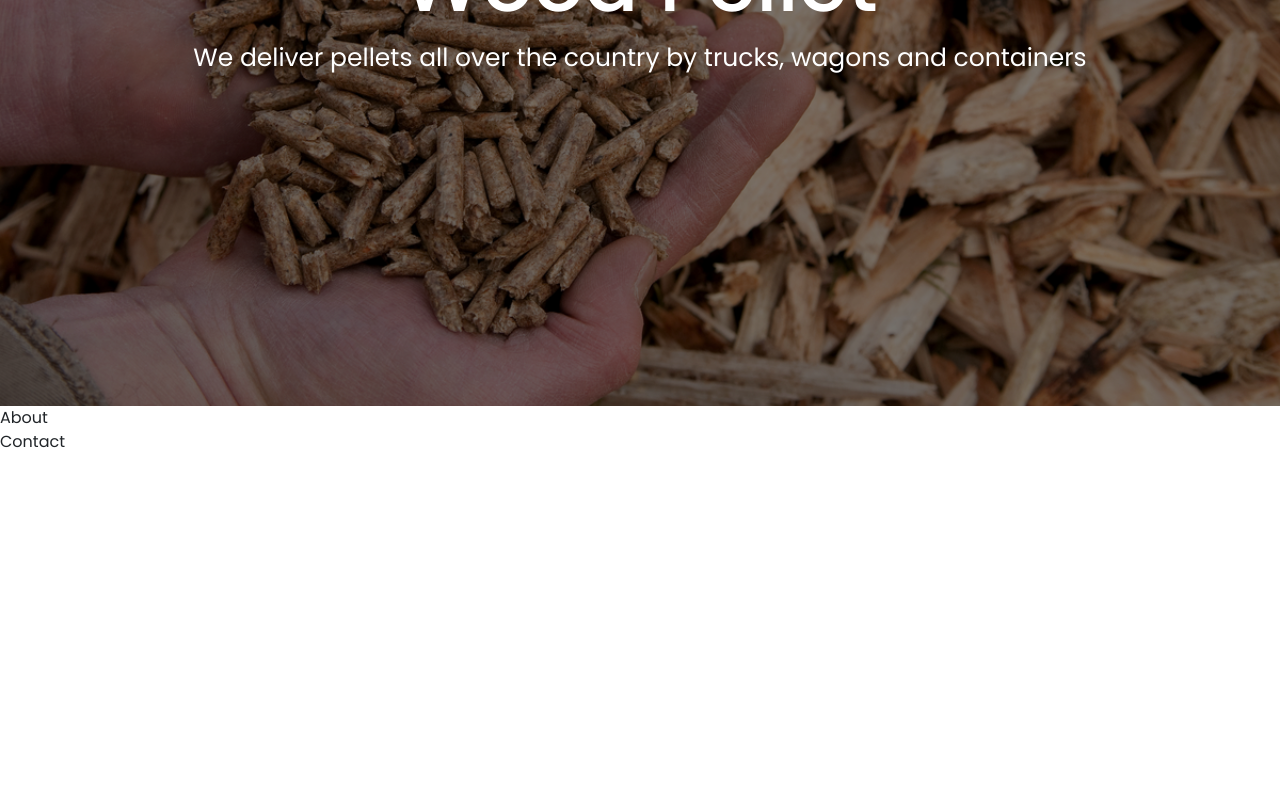
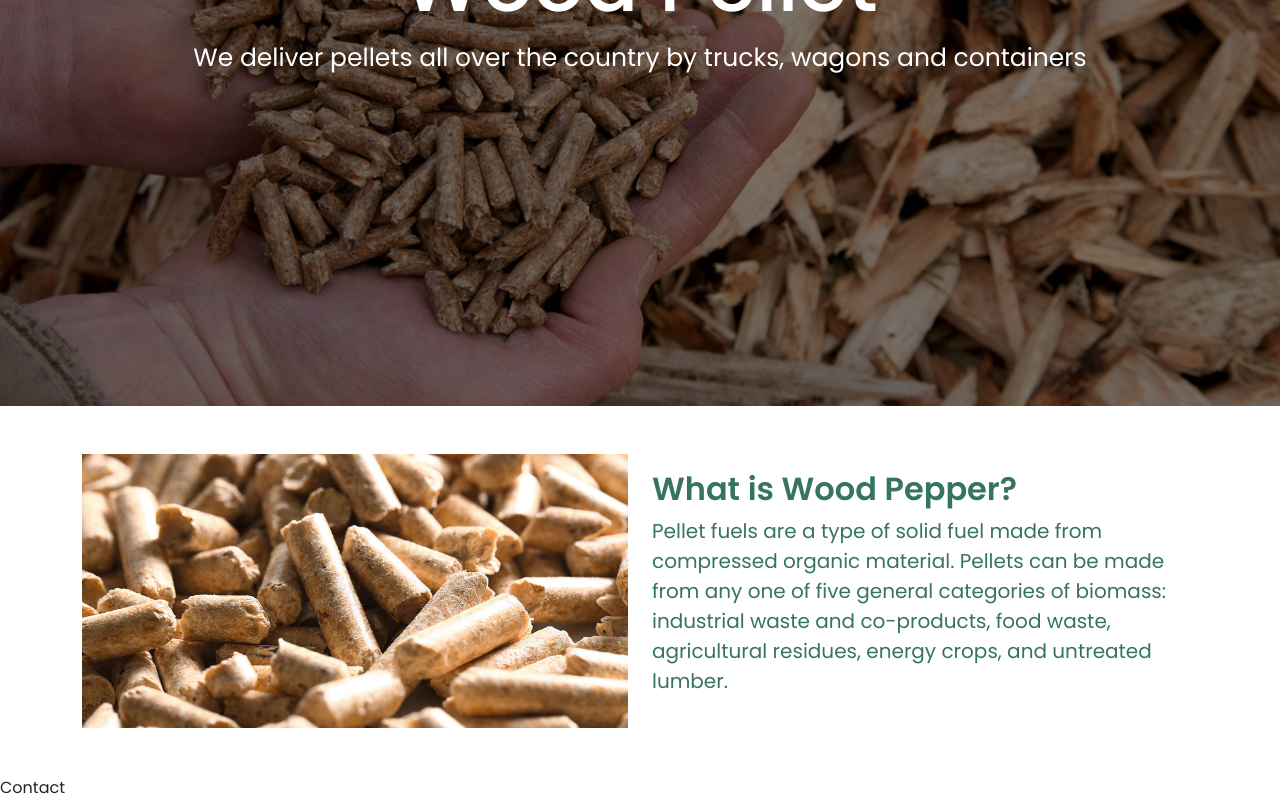
Before and after one commit to Anrsgrl/azpellet, a React (Create React App) app: page / in a window 1280 px wide. Shown: the part 394-1194 px from the top of the page. Before the commit the page ends 848 px from the top, so only its background shows below. Built offline with nearby package versions, Linux system fonts and the light colour scheme.

Commit message:
About what part done

```diff
--- a/src/pages/About/About.jsx
+++ b/src/pages/About/About.jsx
@@ -1,8 +1,11 @@
 import React from 'react';
+import AboutWhat from './Components/AboutWhat/AboutWhat';
 
 const About = () => {
     return (
-        <div>About</div>
+        <div className="about container">
+            <AboutWhat />
+        </div>
     )
 }
 
--- /dev/null
+++ b/src/pages/About/Components/AboutWhat/AboutWhat.jsx
@@ -0,0 +1,21 @@
+import React from 'react';
+import Whatimg from "../../../../assets/images/aboutwhat.jpg";
+import "./AboutWhat.scss";
+
+const AboutWhat = () => {
+    return (
+        <div className="what-is py-5">
+            <div className="row">
+                <div className="col-12 col-md-6">
+                    <img src={Whatimg} alt="" />
+                </div>
+                <div className="col-12 col-md-6 py-3">
+                    <h2>What is Wood Pepper?</h2>
+                    <p>Pellet fuels are a type of solid fuel made from compressed organic material. Pellets can be made from any one of five general categories of biomass: industrial waste and co-products, food waste, agricultural residues, energy crops, and untreated lumber.</p>
+                </div>
+            </div>
+        </div>
+    )
+}
+
+export default AboutWhat;
--- /dev/null
+++ b/src/pages/About/Components/AboutWhat/AboutWhat.scss
@@ -0,0 +1,18 @@
+@import "../../../../vendors/mixins";
+@import "../../../../vendors/variables";
+
+.what-is {
+    img {
+        @include imageCover;
+    }
+
+    h2 {
+        font-weight: 600;
+        color: $main-color;
+    }
+
+    p {
+        font-size: 20px;
+        color: $main-color;
+    }
+}
```
Also changed, not shown: src/assets/images/aboutwhat.jpg (added).
